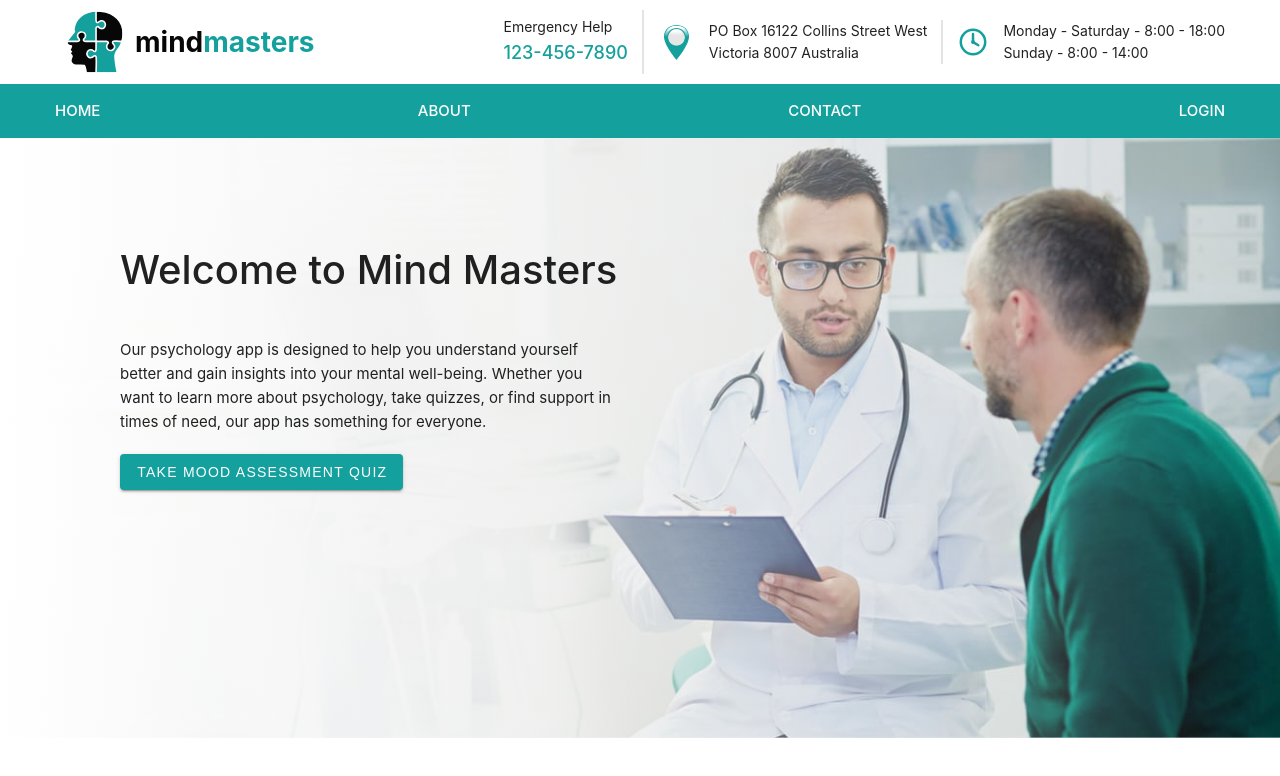
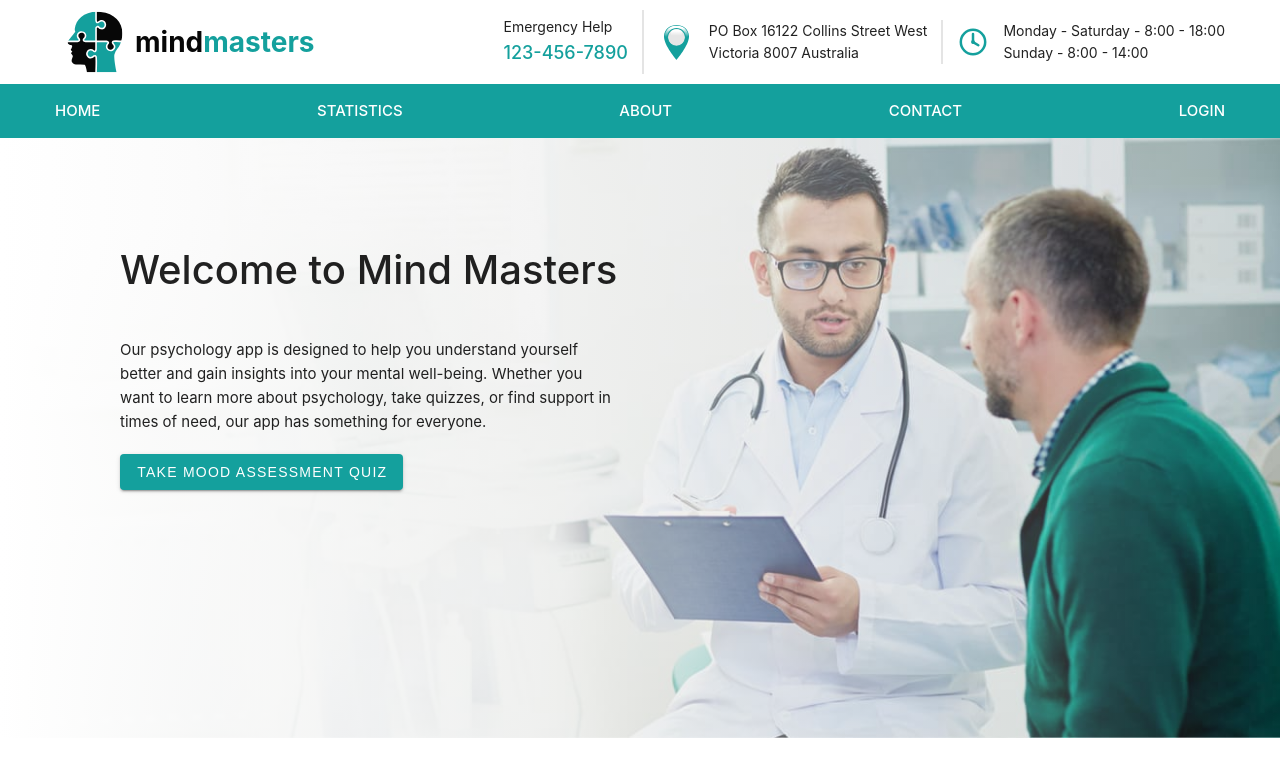
Before and after one commit to Feralwater/CogniLearn, a Vue app: page / in a window 1280 px wide. Shown: the top 776 px of the page. Built offline with nearby package versions, Linux system fonts and the light colour scheme.

Commit message:
add chart sample

```diff
--- a/package.json
+++ b/package.json
@@ -18,6 +18,7 @@
     "html2pdf.js": "^0.9.0",
     "pinia": "^2.1.3",
     "vue": "^3.3.4",
+    "vue-chartjs": "^5.2.0",
     "vue-router": "^4.2.2",
     "vuetify": "^3.3.9"
   },
--- a/src/components/AppHeader/AppHeader.vue
+++ b/src/components/AppHeader/AppHeader.vue
@@ -32,16 +32,19 @@
     <nav class="header-navigation">
       <ul class="header-navigation-list header-container">
         <li class="header-navigation-item">
-          <router-link to="/" class="header-link">Home</router-link>
+          <router-link :to="Routes.Home" class="header-link">Home</router-link>
         </li>
         <li class="header-navigation-item">
-          <router-link to="/about" class="header-link">About</router-link>
+          <router-link :to="Routes.Statistics" class="header-link">Statistics</router-link>
         </li>
         <li class="header-navigation-item">
-          <router-link to="/contact" class="header-link">Contact</router-link>
+          <router-link :to="Routes.About" class="header-link">About</router-link>
         </li>
         <li class="header-navigation-item">
-          <router-link to="/login" class="header-link">Login</router-link>
+          <router-link :to="Routes.Contact" class="header-link">Contact</router-link>
+        </li>
+        <li class="header-navigation-item">
+          <router-link :to="Routes.Login" class="header-link">Login</router-link>
         </li>
       </ul>
     </nav>
@@ -56,14 +59,16 @@
 import logo from "@/assets/icons/logo.svg";
 import mapPointer from "@/assets/icons/Map-Pointer.svg";
 import clock from "@/assets/icons/clock.svg";
+import { Routes } from "@/router/routes";
 
 export default {
   data() {
     return {
       logoIcon: logo,
       mapPointer,
-      clock
+      clock,
+      Routes,
     };
-  }
+  },
 };
 </script>
--- a/src/router/index.ts
+++ b/src/router/index.ts
@@ -34,6 +34,11 @@ const router = createRouter({
       path: Routes.Login,
       name: 'login',
       component: () => import('@/views/LoginView/LoginView.vue')
+    },
+    {
+      path: Routes.Statistics,
+      name: 'statistics',
+      component: () => import('@/views/StatisticsView/StatisticsView.vue')
     }
   ]
 })
--- a/src/router/routes.ts
+++ b/src/router/routes.ts
@@ -5,4 +5,5 @@ export enum Routes {
   Results = "/results",
   Contact = "/contact",
   Login = "/login",
+  Statistics = "/statistics",
 }
--- /dev/null
+++ b/src/views/StatisticsView/StatisticsView.vue
@@ -0,0 +1,40 @@
+<template>
+  <Bar :data="data" :options="options" />
+</template>
+
+<script lang="ts">
+import {
+  Chart as ChartJS,
+  Title,
+  Tooltip,
+  Legend,
+  BarElement,
+  CategoryScale,
+  LinearScale
+} from 'chart.js'
+import { Bar } from 'vue-chartjs'
+
+ChartJS.register(CategoryScale, LinearScale, BarElement, Title, Tooltip, Legend)
+
+export default {
+  name: 'App',
+  components: {
+    Bar
+  },
+  data() {
+    return {
+      data: {
+        labels: ['January', 'February', 'March'],
+        datasets: [{ data: [40, 20, 12] }]
+      },
+      options: {
+        responsive: true
+      }
+    }
+  }
+}
+</script>
+
+<style scoped>
+@import "./StatisticsView.css";
+</style>
```
Also changed, not shown: src/views/StatisticsView/StatisticsView.css (added), 1 other file (tests, documents, lock files or other folders).
